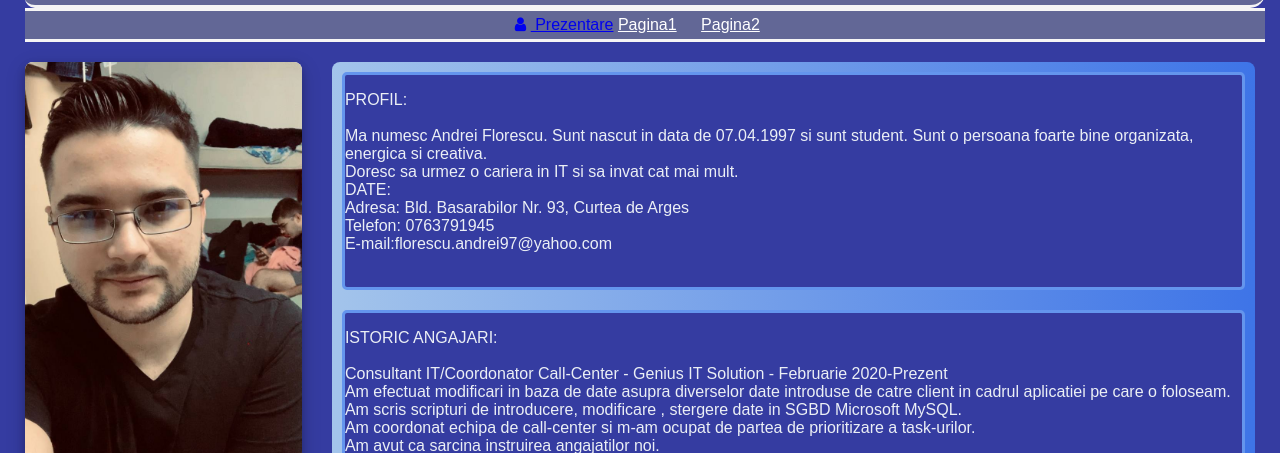
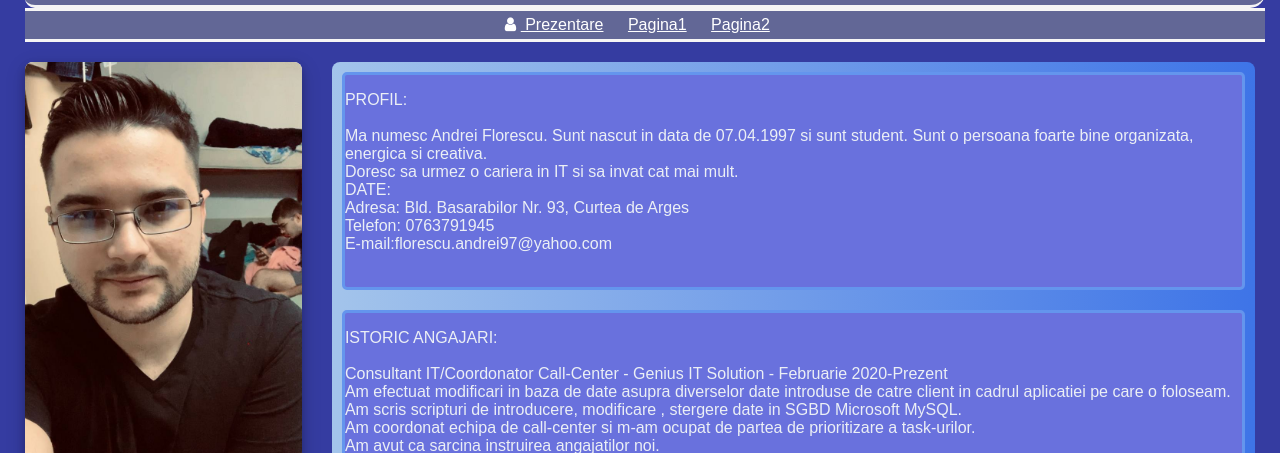
Before and after one commit to AndreiFlorescu07/miniproject, a plain HTML site: page index.html in a window 1280 px wide. Shown: the part 347-800 px from the top of the page. Drawn offline with Linux system fonts and the light colour scheme.

Commit message:
Update style.css

```diff
--- a/style.css
+++ b/style.css
@@ -65,7 +65,7 @@ nav{
     width: 100%;
 
 }
-.HomeButton{
+#homeButton{
     margin-right: 20px;
     margin-left: 0px;
     color: white;
@@ -171,7 +171,7 @@ div.container {
       margin:10px;
 
       border:3px solid cornflowerblue;
-      background-color:rgb(53, 60, 161);
+      background-color:rgb(105, 113, 221);
       border-radius: 5px;
   }
 .profil1{
@@ -231,3 +231,39 @@ div.container {
 
 
 }
+
+/* nav bar modificare
+
+
+<style>
+body {font-family: Arial, Helvetica, sans-serif;}
+
+.navbar {
+  width: 100%;
+  background-color: #555;
+  overflow: auto;
+}
+
+.navbar a {
+  float: left;
+  padding: 12px;
+  color: white;
+  text-decoration: none;
+  font-size: 17px;
+}
+
+.navbar a:hover {
+  background-color: #000;
+}
+
+.active {
+  background-color: #4CAF50;
+}
+
+@media screen and (max-width: 500px) {
+  .navbar a {
+    float: none;
+    display: block;
+  }
+}
+</style>*/
```
